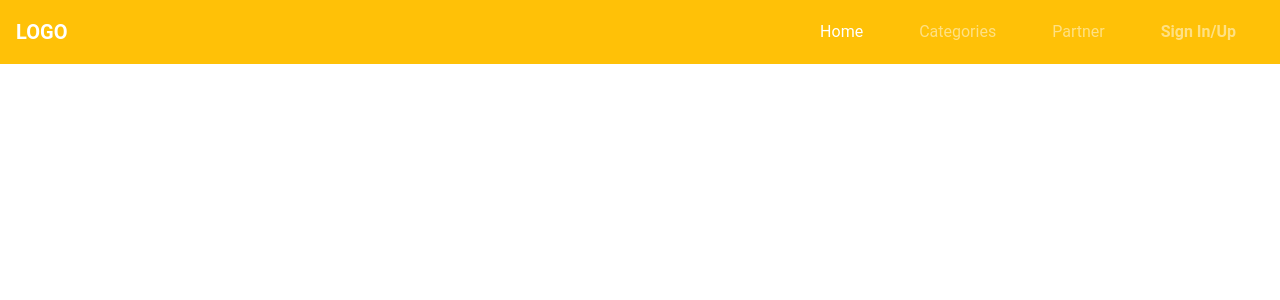
After one commit to baidbhumi27/Website-1, a PHP site: page /navbar.php in a window 1280 px wide. The commit adds this page. Shown: the top 300 px of the page. Run offline with PHP 8.4, Linux system fonts and the light colour scheme; some libraries are stand-ins or nearby versions.

Commit message:
added files

```diff
--- /dev/null
+++ b/navbar.php
@@ -0,0 +1,85 @@
+<!DOCTYPE html>
+<html>
+<head>
+	<title>NAVBAR</title>
+</head>
+<body>
+<link rel="stylesheet" href="https://stackpath.bootstrapcdn.com/bootstrap/4.4.1/css/bootstrap.min.css" integrity="sha384-Vkoo8x4CGsO3+Hhxv8T/Q5PaXtkKtu6ug5TOeNV6gBiFeWPGFN9MuhOf23Q9Ifjh" crossorigin="anonymous">
+<script src="https://code.jquery.com/jquery-2.4.1.slim.min.js" integrity="sha384-J6qa4849blE2+poT4WnyKhv5vZF5SrPo0iEjwBvKU7imGFAV0wwj1yYfoRSJoZ+n" crossorigin="anonymous"></script>
+<script src="https://cdn.jsdelivr.net/npm/popper.js@1.16.0/dist/umd/popper.min.js" integrity="sha384-Q6E9RHvbIyZFJoft+2mJbHaEWldlvI9IOYy5n3zV9zzTtmI3UksdQRVvoxMfooAo" crossorigin="anonymous"></script>
+<script src="https://stackpath.bootstrapcdn.com/bootstrap/4.4.1/js/bootstrap.min.js" integrity="sha384-wfSDF2E50Y2D1uUdj0O3uMBJnjuUD4Ih7YwaYd1iqfktj0Uod8GCExl3Og8ifwB6" crossorigin="anonymous"></script>
+  <script src="https://ajax.googleapis.com/ajax/libs/jquery/3.5.1/jquery.min.js"></script>
+  <script src="https://cdnjs.cloudflare.com/ajax/libs/popper.js/1.16.0/umd/popper.min.js"></script>
+  <script src="https://maxcdn.bootstrapcdn.com/bootstrap/4.5.0/js/bootstrap.min.js"></script>
+<style type="text/css">
+	* {
+    font-family: 'Roboto', sans-serif;
+}
+.ul{
+	text-align: center;
+	color: black;
+}
+ul li a:link{
+	color: black;
+}
+ul li a:visited{
+	color: black;
+}
+ul li a:link{
+		justify-content: center;
+		margin-left: 20px;
+		margin-right: 20px;
+		color: green;
+		opacity: 1;
+}
+.navbar{
+	height: 4rem;
+}
+.navbar-brand{
+		color: black;
+		font-weight: bold;
+}
+.nav-item:link{
+	color: black;
+	font-weight: bold;
+	padding: 1rem;
+}
+.nav-link:hover,.navbar-brand:hover{
+		color: black;
+		/*font-size: 1.1rem;*/
+
+}
+.nav-item:hover{
+		background-color: magenta;
+}
+.sign-in{
+		/*background-image: linear-gradient(to right, #fdd54f , #f8049c);*/
+		border-radius: 1rem;
+		font-weight: bold;
+}
+</style>
+<body>
+<nav class="navbar navbar-expand-sm navbar-dark bg-warning sticky-top">
+  <a class="navbar-brand" href="#">LOGO</a>
+  <button class="navbar-toggler" type="button" data-toggle="collapse" data-target="#navbarNavDropdown" aria-controls="navbarNavDropdown" aria-expanded="false" aria-label="Toggle navigation">
+    <span class="navbar-toggler-icon"></span>
+  </button>
+  <div class="collapse navbar-collapse list" id="navbarNavDropdown">
+    <ul class="navbar-nav ml-auto ul">
+      <li class="nav-item active">
+        <a class="nav-link" href="#">Home <span class="sr-only">(current)</span></a>
+      </li>
+      <li class="nav-item">
+        <a class="nav-link" href="#">Categories</a>
+      </li>
+      <li class="nav-item">
+        <a class="nav-link" href="#">Partner</a>
+      </li>
+         <li class="nav-item sign-in">
+        <a class="nav-link" href="#">Sign In/Up</a>
+      </li>
+    </ul>
+  </div>
+</nav>
+</body>
+</html>
```
Also changed, not shown: register.php (+91 -54 lines).
